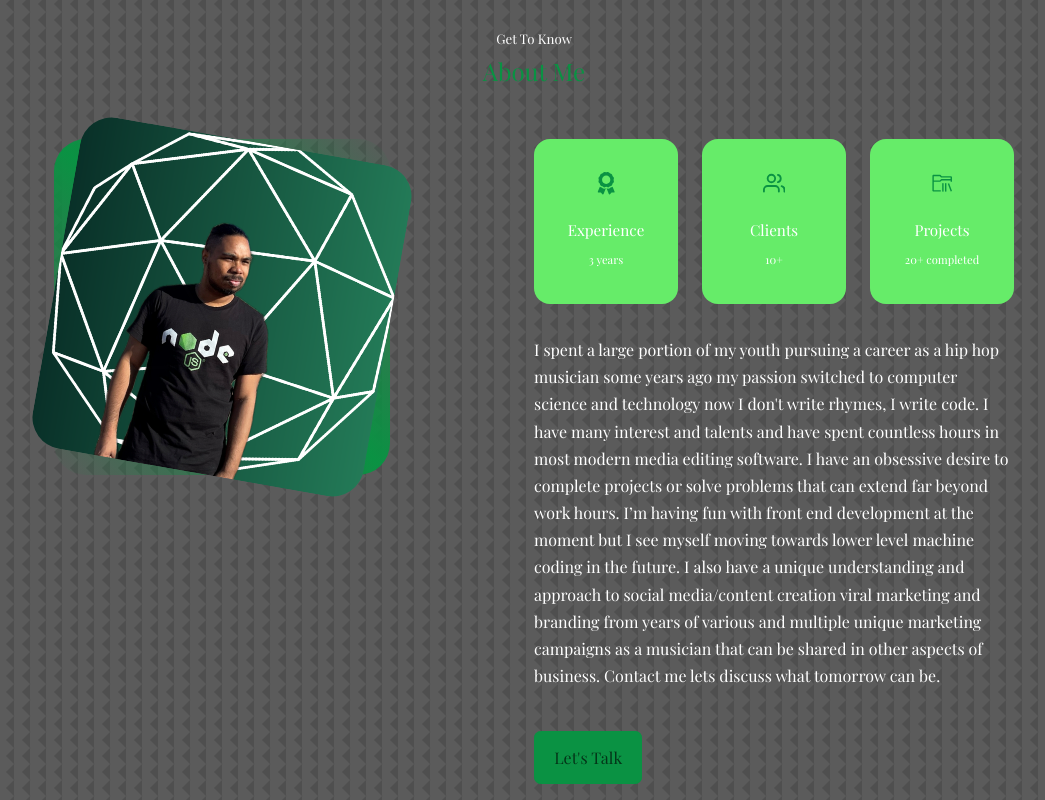
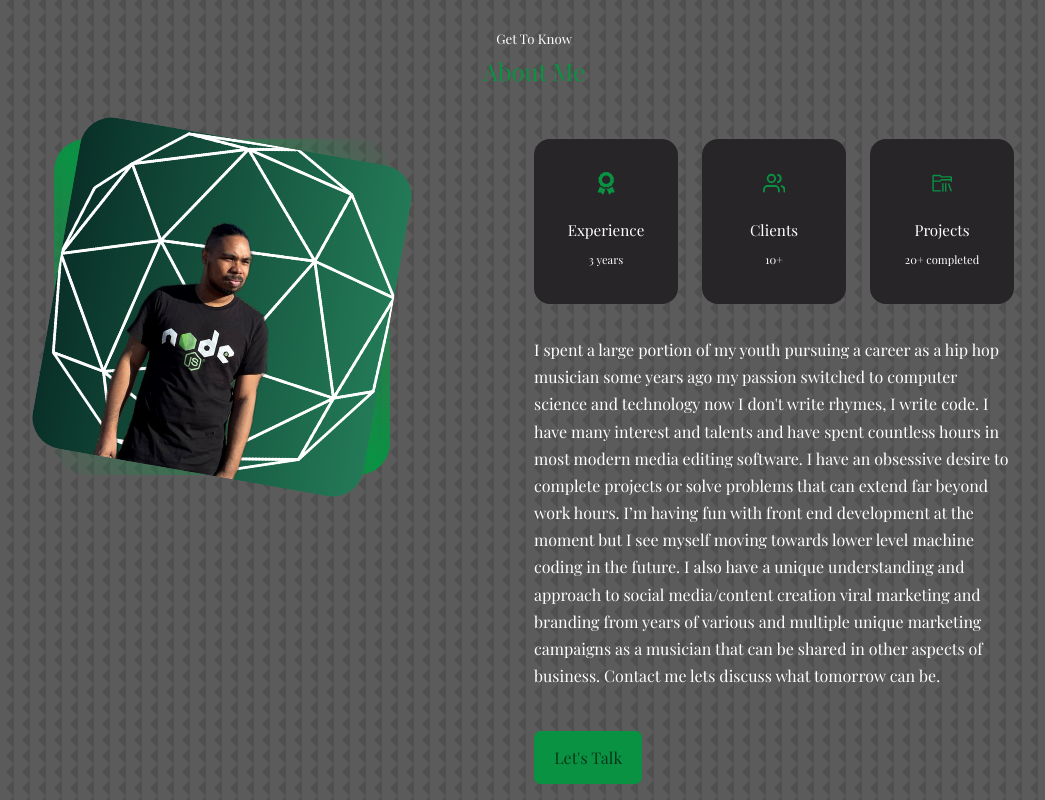
Before and after one commit to sawTheDeveloper/Portfolio, a React (Create React App) app: page / in a window 1280 px wide. Shown: the part 900-1700 px from the top of the page, without its empty margins (106-1151 px from the left). Built offline with nearby package versions, Linux system fonts and the light colour scheme.

Commit message:
cv update

```diff
--- a/src/index.css
+++ b/src/index.css
@@ -12,7 +12,7 @@
 
 :root {
     --color-bg: rgba(0, 0, 0, 0.642);
-    --color-bg-variant: #66ec69;
+    --color-bg-variant: #272528;
     --color-primary: #0a9243;
     --color-primary-variant: rgba(2, 108, 127, 0.833);
     --color-white: rgb(255, 255, 255);
```
Also changed, not shown: 1 other file (tests, documents, lock files or other folders).
